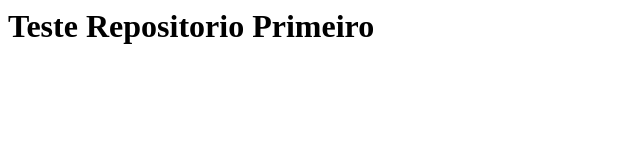
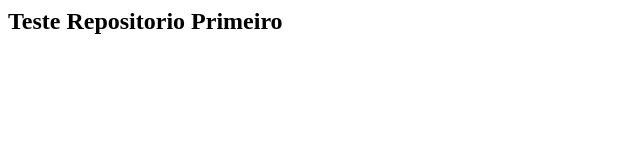
Before and after one commit to LucasVieiraBin/treweb-git-fundamentos, a plain HTML site: page index.html in a window 1280 px wide. Shown: the whole page, without its empty margins (0-640 px from the left). Drawn offline with Linux system fonts and the light colour scheme.

Commit message:
alterando o tamanho do texto com h2

```diff
--- a/index.html
+++ b/index.html
@@ -1 +1 @@
-<h1> Teste Repositorio Primeiro </h1>
+<h2> Teste Repositorio Primeiro </h2>
```
